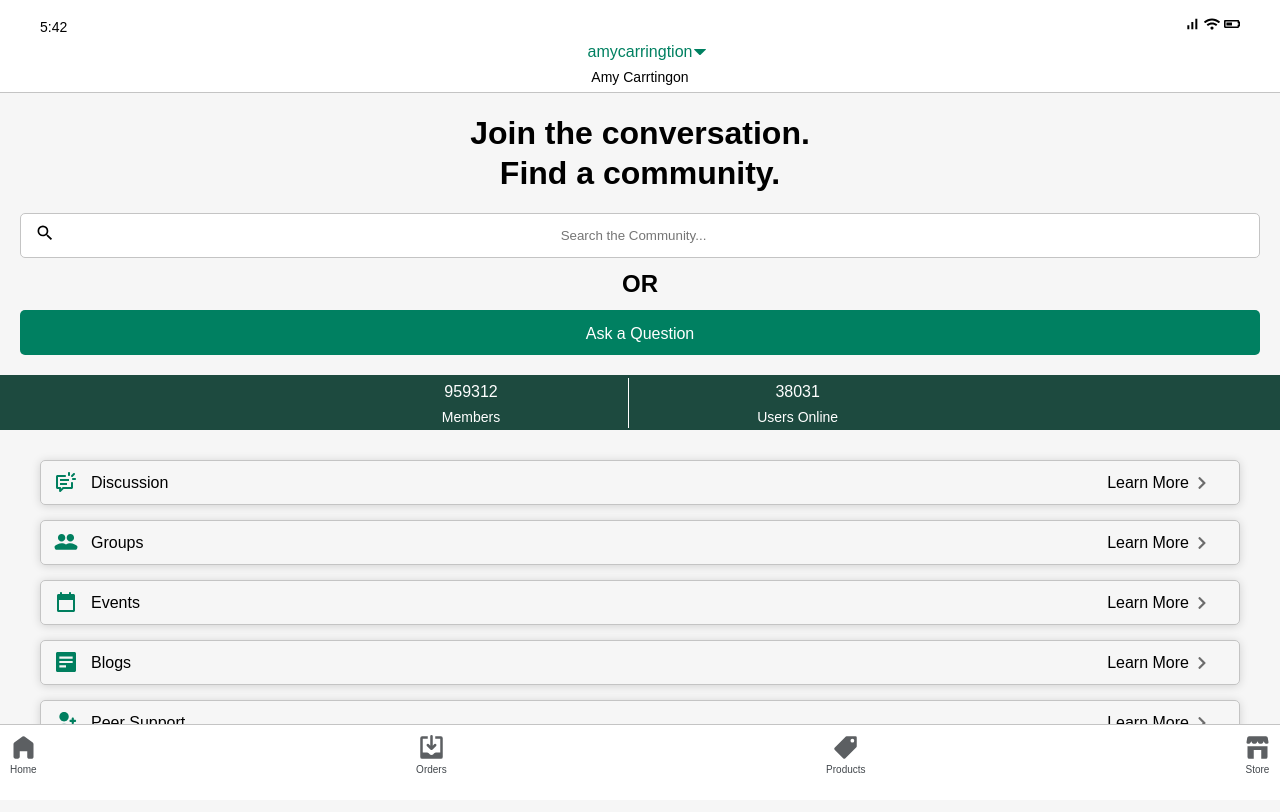
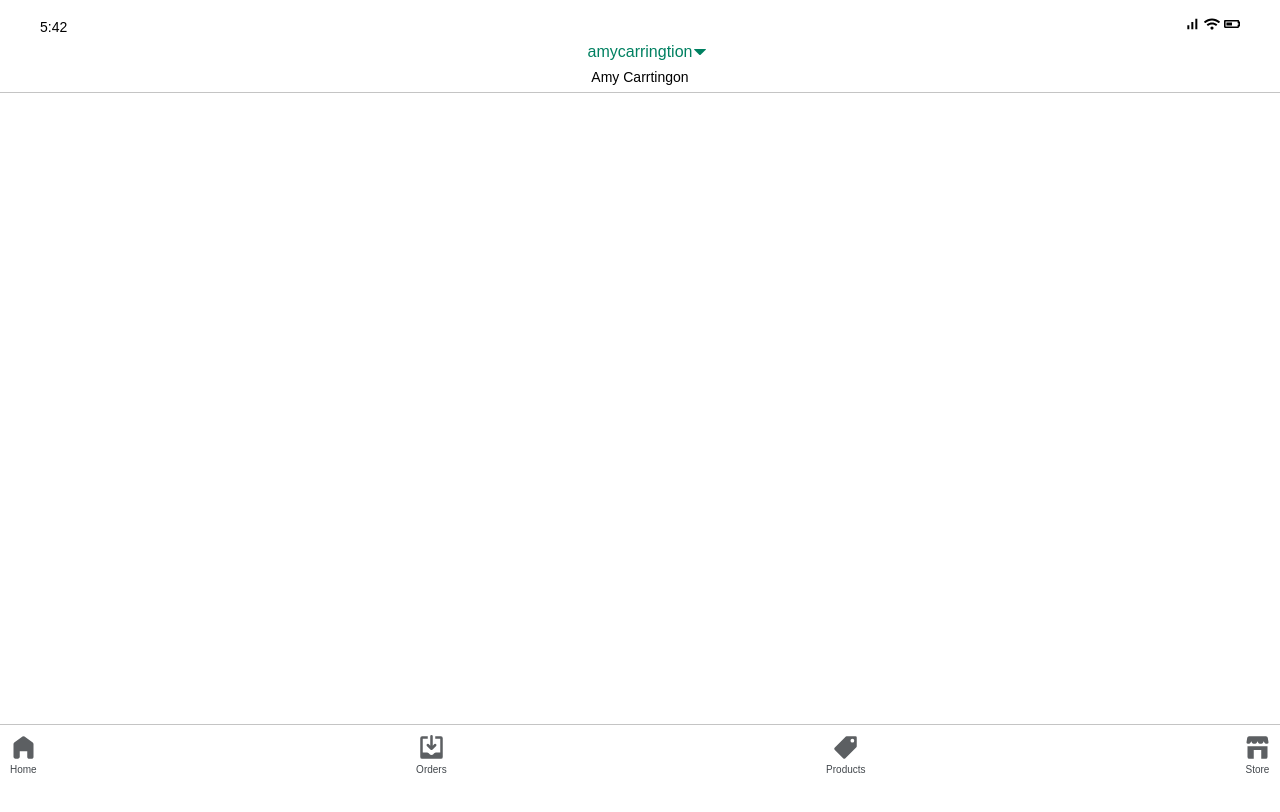
Before and after one commit to WebBrantDev/industry-project, a React (Create React App) app: page / in a window 1280 px wide. Shown: the top 812 px of the page. Built offline with nearby package versions, Linux system fonts and the light colour scheme.

Commit message:
Created foundation for peer page.

```diff
--- a/src/App.jsx
+++ b/src/App.jsx
@@ -4,6 +4,7 @@
 import PageHeader from "./Components/PageHeader/PageHeader";
 import Community from "./Pages/Community/Community";
 import Home from "./Pages/Home/Home";
+import Peer from "./Pages/Peer/Peer";
 import PageFooter from "./Components/PageFooter/PageFooter";
 
 function App() {
@@ -11,9 +12,9 @@
     // <div className="App">
     <BrowserRouter>
       <PageHeader />
-
       <Switch>
-        <Route path="/" component={Home} />
+        {/* <Route path="/" component={Home} /> */}
+        <Route path="/" component={Peer} />
       </Switch>
       <PageFooter />
     </BrowserRouter>
--- /dev/null
+++ b/src/Pages/Peer/Peer.jsx
@@ -0,0 +1,7 @@
+import "./Peer.scss";
+
+const Peer = () => {
+  return <section className="peer"></section>;
+};
+
+export default Peer;
--- /dev/null
+++ b/src/Pages/Peer/Peer.scss
@@ -0,0 +1,5 @@
+@use "../../styles/partials/fonts" as *;
+@use "../../styles/partials/mixins" as *;
+@use "../../styles/partials/fonts" as *;
+@use "../../styles/partials/functions" as *;
+@use "../../styles/partials/variables" as *;
```
